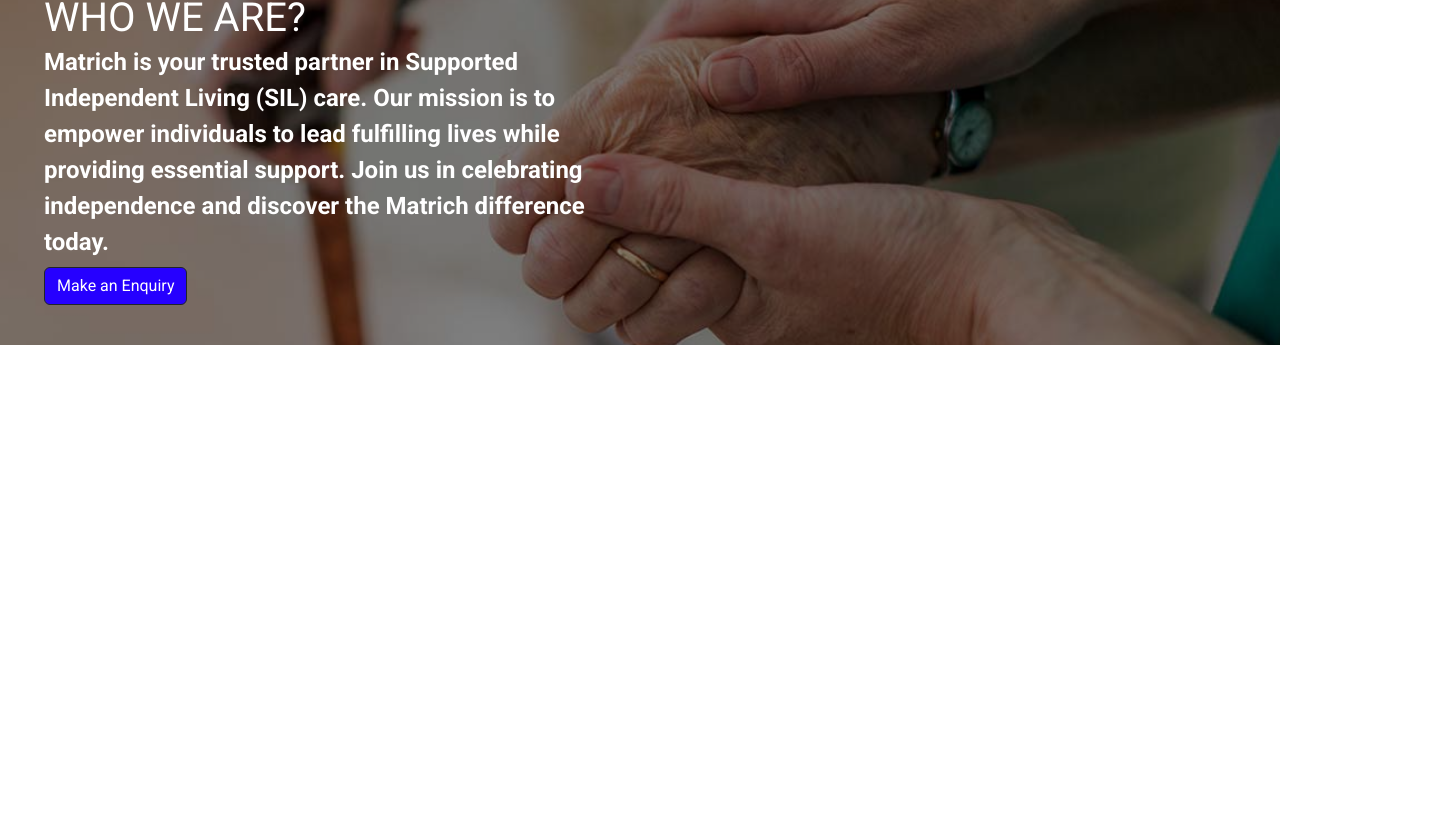
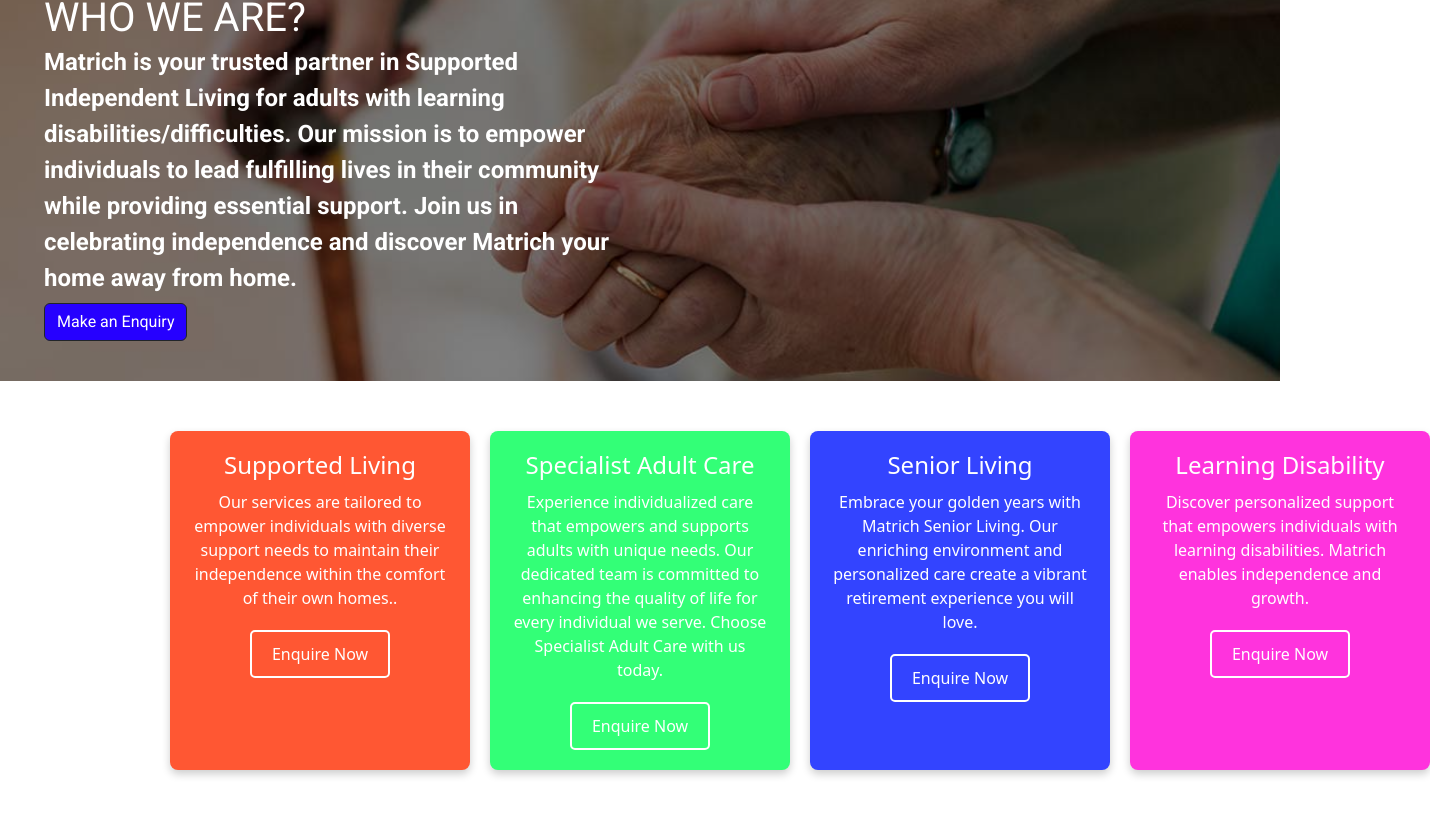
Before and after one commit to kifeakor22/matrich, a React (Create React App) app: page / in a window 1280 px wide. Shown: the part 122-938 px from the top of the page, 1430 px wide, since content can reach past the window. Before the commit the page ends 800 px from the top, so only its background shows below. Built offline with nearby package versions, Linux system fonts and the light colour scheme.

Commit message:
service section added

```diff
--- a/src/components/About/index.js
+++ b/src/components/About/index.js
@@ -67,9 +67,9 @@
                 WHO WE ARE?
               </Typography>
               <Typography variant="body" sx={{ fontSize: '1.5rem', textAlign: 'left' }}>
-                Matrich is your trusted partner in Supported Independent Living (SIL) care.
-                Our mission is to empower individuals to lead fulfilling lives while providing essential support.
-                Join us in celebrating independence and discover the Matrich difference today.
+                Matrich is your trusted partner in Supported Independent Living for adults with learning disabilities/difficulties.
+                Our mission is to empower individuals to lead fulfilling lives in their community while providing essential support.
+                Join us in celebrating independence and discover Matrich your home away from home.
               </Typography>
 
               <Link className="link" to="contact">
--- /dev/null
+++ b/src/components/services/ServiceCards.css
@@ -0,0 +1,67 @@
+/* Service Cards Container */
+.service-cards-container {
+    display: flex;
+    justify-content: space-evenly;
+    margin: 20px auto;
+    max-width: 1000px;
+    padding: 20px;
+}
+
+/* Service Card */
+.service-card {
+    flex: 1;
+    margin: 10px;
+    padding: 20px;
+    border-radius: 8px;
+    box-shadow: 0px 4px 8px rgba(0, 0, 0, 0.2);
+    text-align: center;
+    color: #fff;
+    min-width: 300px;
+    /* Set a minimum width to create rectangular shapes */
+    max-width: 100%;
+    /* Allow cards to stretch */
+}
+
+/* Service Title */
+.service-title {
+    font-size: 1.5rem;
+    margin-bottom: 10px;
+}
+
+/* Service Description */
+.service-description {
+    font-size: 1rem;
+    margin-bottom: 20px;
+}
+
+/* Enquire Button */
+.enquire-button {
+    padding: 10px 20px;
+    border: 2px solid #fff;
+    background-color: transparent;
+    color: #fff;
+    border-radius: 5px;
+    cursor: pointer;
+    transition: background-color 0.3s, color 0.3s;
+}
+
+.enquire-button:hover {
+    background-color: #fff;
+    color: #333;
+}
+/* Media Query for Mobile Devices */
+@media (max-width: 768px) {
+    .service-cards-container {
+        flex-direction: column;
+        /* Stack cards in a column */
+        align-items: center;
+        /* Center-align cards */
+    }
+
+    .service-card {
+        min-width: auto;
+        /* Remove minimum width */
+        max-width: 100%;
+        /* Allow cards to stretch */
+    }
+}
--- /dev/null
+++ b/src/components/services/index.js
@@ -0,0 +1,53 @@
+import React from 'react';
+import './ServiceCards.css'; // Import your CSS for styling
+import { Link } from 'react-router-dom';
+
+const ServiceCards = () => {
+  // Data for the service cards
+  const services = [
+    {
+      id: 1,
+      title: 'Supported Living',
+      description: 'Our services are tailored to empower individuals with diverse support needs to maintain their independence within the comfort of their own homes..',
+      color: '#FF5733', // Background color for Service 1
+    },
+    {
+      id: 2,
+      title: 'Specialist Adult Care',
+      description: 'Experience individualized care that empowers and supports adults with unique needs. Our dedicated team is committed to enhancing the quality of life for every individual we serve. Choose Specialist Adult Care with us today.',
+      color: '#33FF77', // Background color for Service 2
+    },
+    {
+      id: 3,
+      title: 'Senior Living',
+      description: 'Embrace your golden years with Matrich Senior Living. Our enriching environment and personalized care create a vibrant retirement experience you will love.',
+      color: '#3344FF', // Background color for Service 3
+    },
+    {
+      id: 4,
+      title: 'Learning Disability',
+      description: 'Discover personalized support that empowers individuals with learning disabilities. Matrich enables independence and growth.',
+      color: '#FF33DD', // Background color for Service 4
+    },
+  ];
+
+  return (
+    <div className="service-cards-container">
+      {services.map((service) => (
+        <div
+          key={service.id}
+          className="service-card"
+          style={{ backgroundColor: service.color }}
+        >
+          <h3 className="service-title">{service.title}</h3>
+          <p className="service-description">{service.description}</p>
+          <Link className="link" to="contact">
+          <button className="enquire-button">Enquire Now</button>
+          </Link>
+        </div>
+      ))}
+    </div>
+  );
+};
+
+export default ServiceCards;
--- a/src/pages/Home.js
+++ b/src/pages/Home.js
@@ -1,11 +1,13 @@
 import React from 'react';
 import 'bootstrap/dist/css/bootstrap.css';
 import Herogrid from '../components/About';
+import ServiceCards from '../components/services';
 
 const Home = () => {
   return (
     <div>
       <Herogrid/>
+      <ServiceCards/>
     </div>
   );
 };
```
